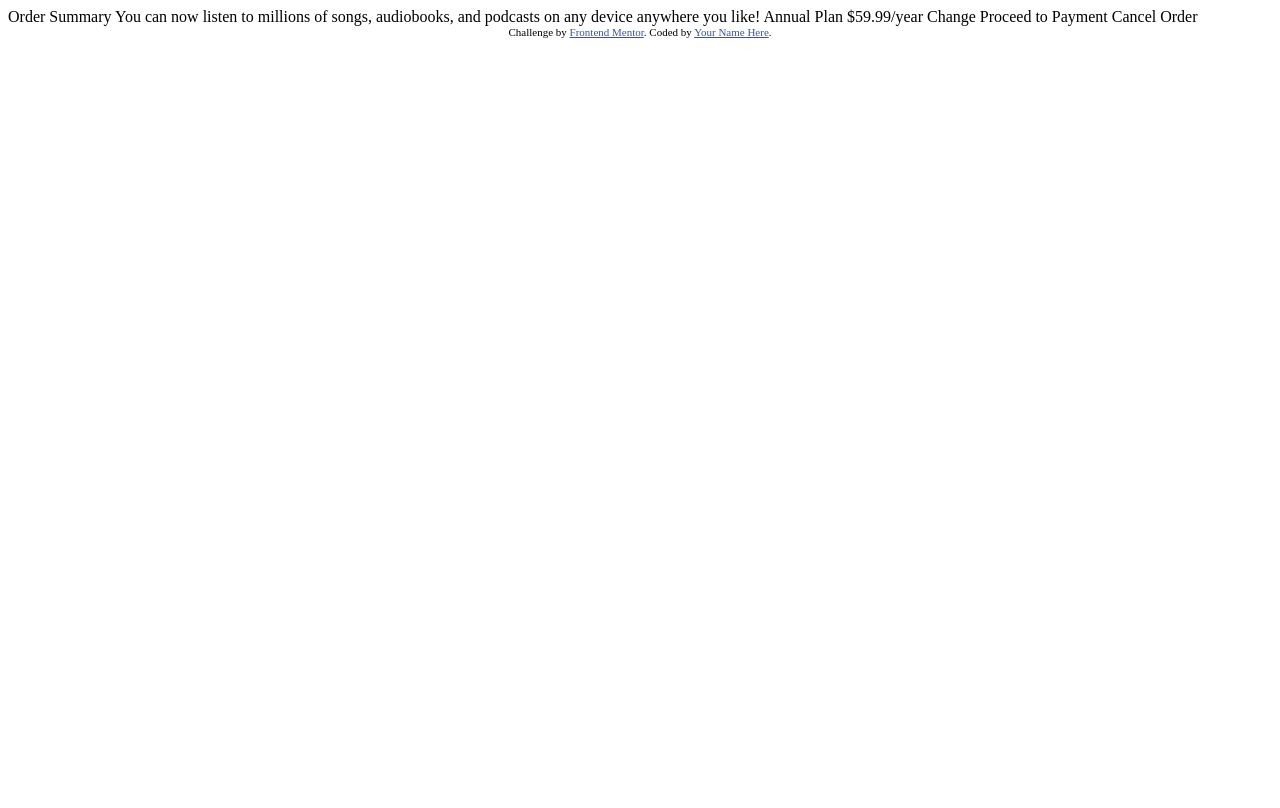
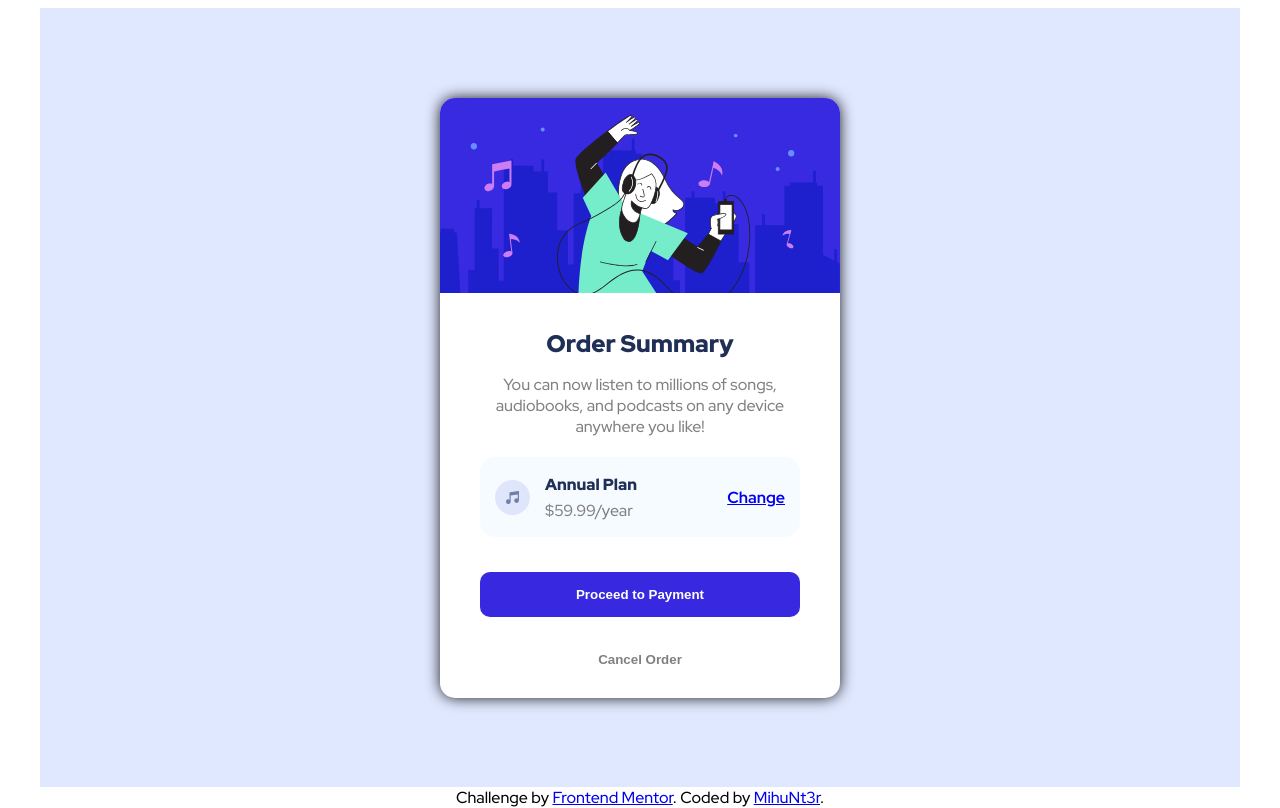
Before and after one commit to MihuNt3r/fm-order-summary-component, a plain HTML site: page index.html in a window 1280 px wide. Drawn offline with Linux system fonts and the light colour scheme.

Commit message:
Finish first challenge

```diff
--- a/index.html
+++ b/index.html
@@ -8,30 +8,35 @@
 
   <title>Frontend Mentor | Order summary card</title>
 
-  <!-- Feel free to remove these styles or customise in your own stylesheet 👍 -->
-  <style>
-    .attribution { font-size: 11px; text-align: center; }
-    .attribution a { color: hsl(228, 45%, 44%); }
-  </style>
+	<link rel="preconnect" href="https://fonts.googleapis.com">
+	<link rel="preconnect" href="https://fonts.gstatic.com" crossorigin>
+	<link href="https://fonts.googleapis.com/css2?family=Red+Hat+Display:wght@500;700;900&display=swap" rel="stylesheet">
+	<link rel="stylesheet" href="styles.css">
 </head>
 <body>
 
-  Order Summary
-
-  You can now listen to millions of songs, audiobooks, and podcasts on any
-  device anywhere you like!
-
-  Annual Plan
-  $59.99/year
-
-  Change
-
-  Proceed to Payment
-  Cancel Order
-
+	<div class="container">
+		<div class="summary">
+			<img src="/images/illustration-hero.svg" alt="">
+			<h2>Order Summary</h2>
+			<div class="text">
+				<p>You can now listen to millions of songs, audiobooks, and podcasts on any device anywhere you like!</p>
+			</div>
+			<div class="current-plan">
+				<img src="/images/icon-music.svg" alt="Annual Plan">
+				<div>
+					<h4>Annual Plan</h4>
+					<p>$59.99/year</p>
+				</div>
+				<a href="#">Change</a>
+			</div>
+			<button class="proceed-btn">Proceed to Payment</button>
+			<button class="cancel-btn">Cancel Order</button>
+		</div>
+	</div>
   <div class="attribution">
     Challenge by <a href="https://www.frontendmentor.io?ref=challenge" target="_blank">Frontend Mentor</a>.
-    Coded by <a href="#">Your Name Here</a>.
+    Coded by <a href="#">MihuNt3r</a>.
   </div>
 </body>
 </html>
--- /dev/null
+++ b/styles.css
@@ -0,0 +1,120 @@
+html, body, #fullheight {
+	min-height: 100% !important;
+	height: 100%;
+	font-family: 'Red Hat Display', sans-serif;
+}
+body{
+	display: flex;
+	align-items: center;
+	justify-content: center;
+	flex-direction: column;
+}
+
+p{
+	font-size: 16px;
+	color: grey;
+}
+
+.container{
+	display: flex;
+	align-items: center;
+	justify-content: center;
+	height: 800px;
+	width: 1200px;
+	background-color: hsl(225, 100%, 94%);
+}
+
+.summary{
+	display: flex;
+	flex-direction: column;
+	width: 400px;
+	height: 600px;
+	border-radius:15px;
+	overflow: hidden;
+	background-color: white;
+	box-shadow: 0 0 15px -1px #000;
+}
+
+.container .summary img{
+	width: 100%;
+	height: auto;
+}
+
+.container .summary h2{
+	margin: 0;
+	padding: 35px 0 5px;
+	text-align: center;
+	color: hsl(223, 47%, 23%);
+	font-weight: 900;
+}
+
+.container .summary .text p{
+	margin: 0;
+	text-align: center;
+	width: 80%;
+	margin: 10px auto;
+}
+
+.container .summary .current-plan{
+	width: 80%;
+	height: 80px;
+	display: flex;
+	align-items: center;
+	background-color: rgb(246, 251, 255);
+	margin: 10px auto 25px;
+	border-radius:15px;
+}
+
+.container .summary .current-plan img{
+	margin: 0 15px 0 15px;
+	width: 35px;
+	height: 35px;
+}
+
+.container .summary .current-plan h4{
+	margin: 0 0 5px;
+	color: hsl(223, 47%, 23%);
+	font-weight: 900;
+}
+
+.container .summary .current-plan p{
+	margin: 0;
+}
+
+.container .summary .current-plan a{
+	margin: 0 15px 0 auto;
+	font-weight: bold;
+}
+
+.container .summary .current-plan a:hover{
+	text-decoration: none;
+}
+
+.container .summary button{
+	cursor: pointer;
+	width: 80%;
+	height: 45px;
+	margin: 10px auto;
+	font-weight: bold;
+}
+
+.container .summary .proceed-btn{
+	background-color: hsl(245, 75%, 52%);
+	border: none;
+	border-radius: 10px;
+	color: white;
+}
+
+.container .summary .proceed-btn:hover{
+	background-color: hsl(245, 94%, 65%);
+}
+
+.container .summary .cancel-btn{
+	background:none;
+	border:none;
+	color: grey;
+}
+
+.container .summary .cancel-btn:hover{
+	color: hsl(223, 47%, 23%);
+}
```
Also changed, not shown: 1 other file.
